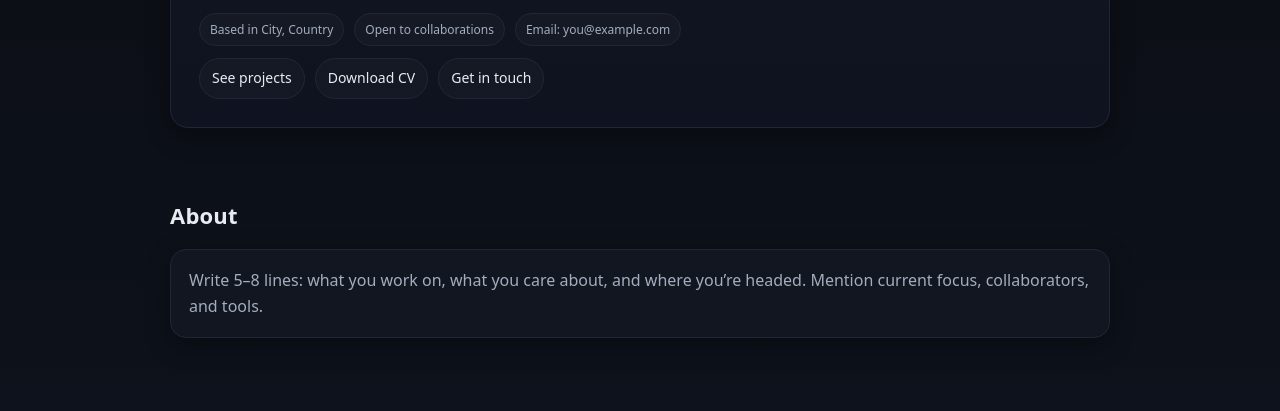
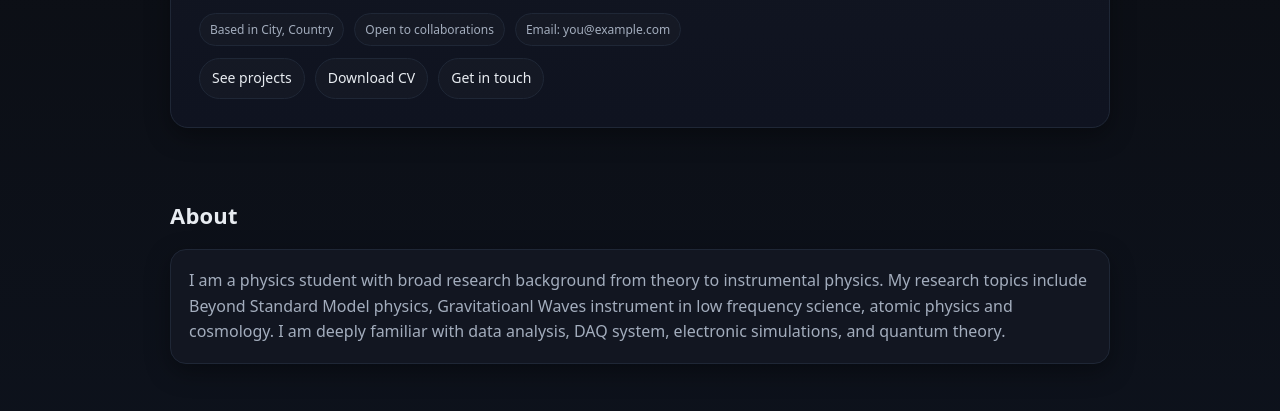
Before and after one commit to arwenlinzhaoqing/zhaoqinglin.github.io, a plain HTML site: page index.html in a window 1280 px wide. Shown: the part 286-697 px from the top of the page. Drawn offline with Linux system fonts and the light colour scheme.

Commit message:
Update index.html

```diff
--- a/index.html
+++ b/index.html
@@ -3,7 +3,7 @@
 <head>
   <meta charset="utf-8" />
   <meta name="viewport" content="width=device-width, initial-scale=1" />
-  <title>Your Name — Personal Website</title>
+  <title>Zhao-Qing Lin — Personal Website</title>
   <meta name="description" content="Portfolio, projects, and CV." />
   <meta property="og:title" content="Your Name — Personal Website" />
   <meta property="og:description" content="Portfolio, projects, and CV." />
@@ -115,7 +115,7 @@
       <h2>About</h2>
       <div class="card">
         <p>
-          Write 5–8 lines: what you work on, what you care about, and where you’re headed. Mention current focus, collaborators, and tools.
+          I am a physics student with broad research background from theory to instrumental physics. My research topics include Beyond Standard Model physics, Gravitatioanl Waves instrument in low frequency science, atomic physics and cosmology. I am deeply familiar with data analysis, DAQ system, electronic simulations, and quantum theory.
         </p>
       </div>
     </section>
```
